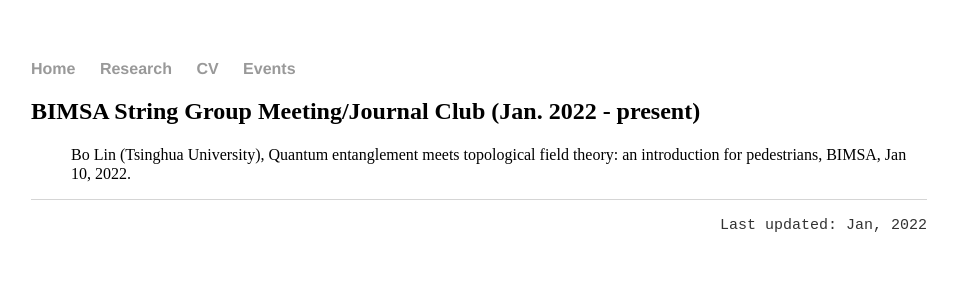
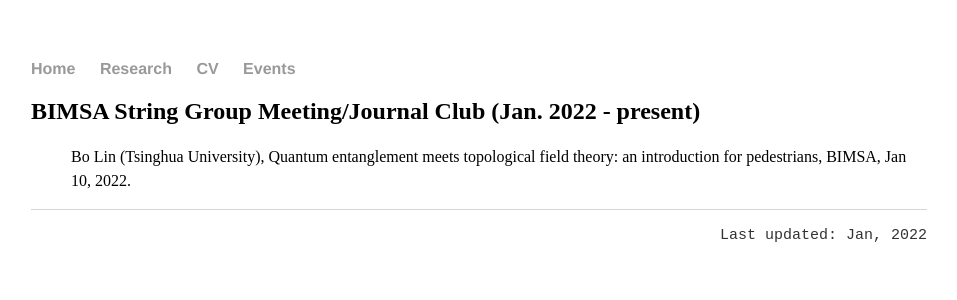
Before and after one commit to hhzou/hhzou.github.io, a Jekyll site: the page built from events/bimsagroup/index.html, in a window 1280 px wide. Shown: the top 300 px of the page, without its empty margins (161-1118 px from the left). Built offline with Jekyll 4.4.1, drawn with Linux system fonts in a browser that asks for light colours.

Commit message:
Update index.html

```diff
--- a/events/bimsagroup/index.html
+++ b/events/bimsagroup/index.html
@@ -6,7 +6,7 @@
 	<h2>
 		BIMSA String Group Meeting/Journal Club (Jan. 2022 - present)
 	</h2>
-	<ul style="line-height: 120%">
+	<ul style="line-height: 150%; list-style-type: square">
 		Bo Lin (Tsinghua University), Quantum entanglement meets topological field theory: an introduction for pedestrians, BIMSA, Jan 10, 2022.
 	</ul>
 
```
